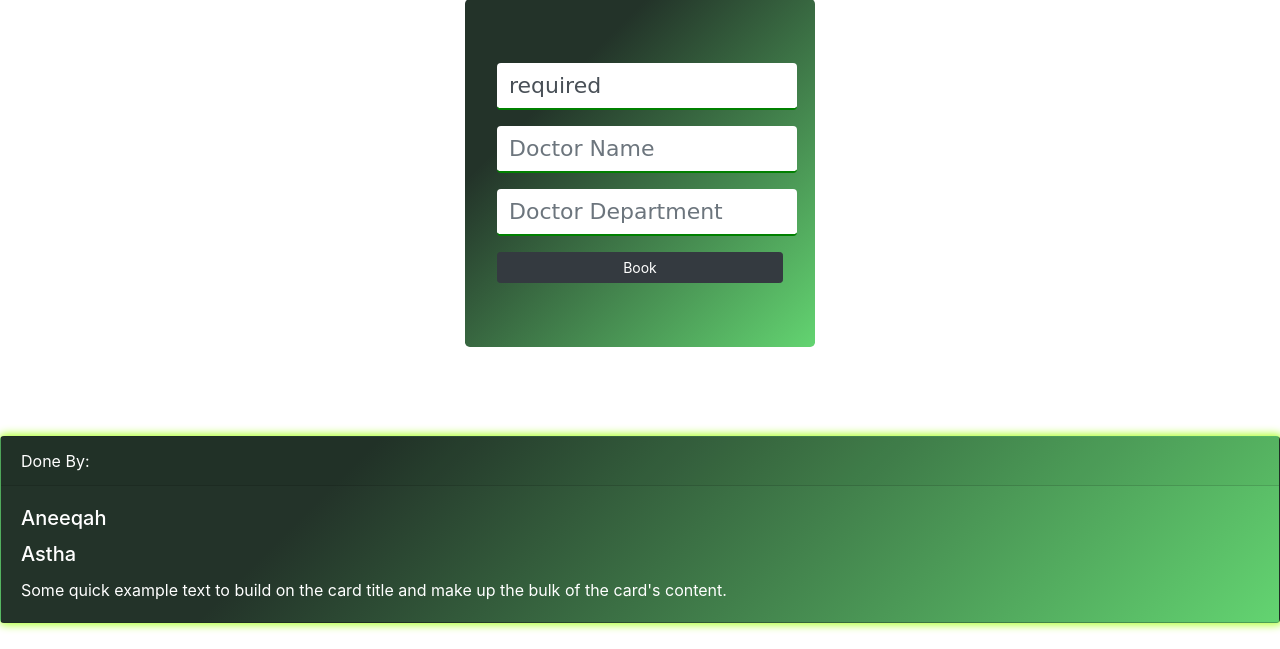
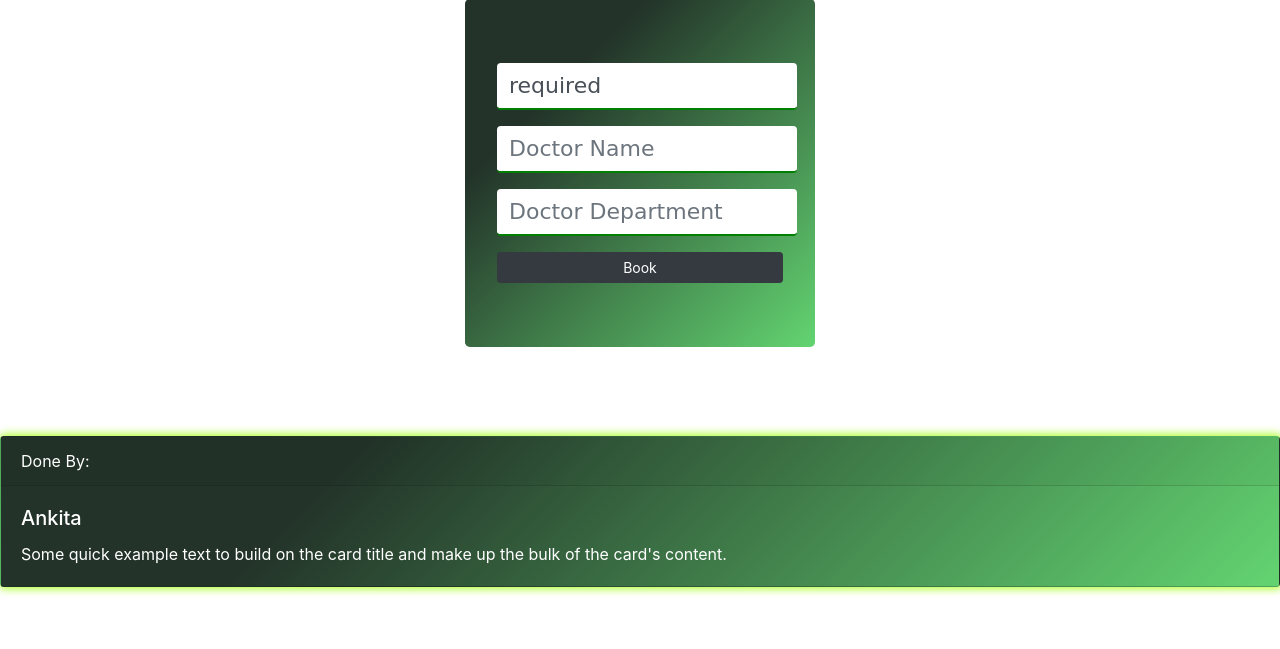
Before and after one commit to Ankita0sharma/hospital_management, a Flask app: page /doctors in a window 1280 px wide. Shown: the part 151-800 px from the top of the page. Run offline with Flask 2, Linux system fonts and the light colour scheme.

Commit message:
Update base.html

```diff
--- a/templates/base.html
+++ b/templates/base.html
@@ -102,8 +102,7 @@
 <div class="card text-white bg-dark">
   <div class="card-header">Done By:</div>
   <div class="card-body">
-    <h5 class="card-title">Aneeqah</h5>
-    <h5 class="card-title">Astha</h5>
+    <h5 class="card-title">Ankita</h5>
     <p class="card-text">Some quick example text to build on the card title and make up the bulk of the card's content.</p>
   </div>
 </div>
```
